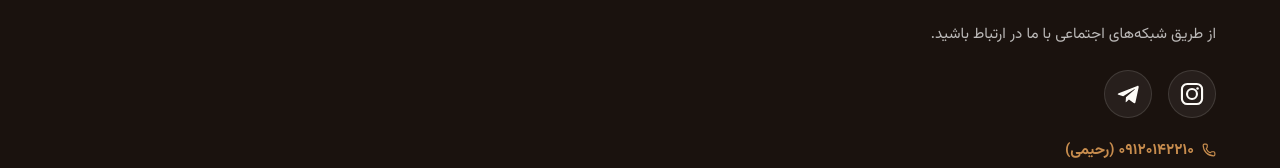
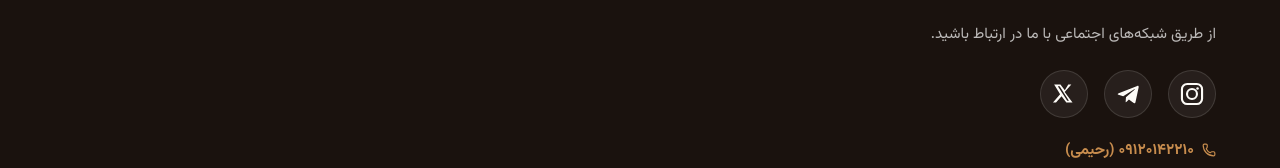
Before and after one commit to mjavadz/keepcoffee, a React (Vite) app: page /cart in a window 1280 px wide. Shown: the part 1089-1257 px from the top of the page. Built offline with nearby package versions, Linux system fonts and the light colour scheme; no server answers.

Commit message:
feat(footer): Add official Twitter/X icon and link to footer social icons

```diff
--- a/src/components/Footer.css
+++ b/src/components/Footer.css
@@ -136,6 +136,25 @@
   fill: #FFFFFF;
 }
 
+.social-link .x-glyph {
+  fill: #FDFBF7;
+  transition: fill 0.25s ease;
+}
+
+.social-link.social-twitter:hover {
+  border-color: rgba(255, 255, 255, 0.4);
+  transform: translateY(-4px);
+  box-shadow: 0 8px 22px rgba(255, 255, 255, 0.25);
+}
+
+.social-link.social-twitter:hover .brand-bg {
+  opacity: 1;
+}
+
+.social-link.social-twitter:hover .x-glyph {
+  fill: #FFFFFF;
+}
+
 .footer-links ul {
   list-style: none;
   display: flex;
--- a/src/components/Footer.jsx
+++ b/src/components/Footer.jsx
@@ -35,6 +35,18 @@ const TelegramIcon = () => (
         className="tg-airplane"
       />
     </g>
+  </svg>
+);
+
+const TwitterXIcon = () => (
+  <svg viewBox="0 0 48 48" fill="none" xmlns="http://www.w3.org/2000/svg" className="social-svg">
+    {/* Clean vector circle background for X / Twitter */}
+    <circle cx="24" cy="24" r="23.5" fill="#000000" className="brand-bg x-bg" />
+    {/* Official X Logo Glyph */}
+    <path
+      d="M28.47 14h3.19l-6.97 7.97 8.2 10.84h-6.42l-5.03-6.58-5.76 6.58h-3.19l7.46-8.52L13.7 14h6.58l4.55 6.01L28.47 14zm-1.12 16.93h1.77L19.43 15.82h-1.9l9.82 15.11z"
+      className="x-glyph"
+    />
   </svg>
 );
 
@@ -98,6 +110,16 @@ export default function Footer() {
               >
                 <TelegramIcon />
               </a>
+              <a
+                href={links.twitter()}
+                target="_blank"
+                rel="noopener noreferrer"
+                aria-label="Twitter / X"
+                className="social-link social-twitter"
+                title="صفحه رسمی توییتر / X کیپ کافی"
+              >
+                <TwitterXIcon />
+              </a>
             </div>
 
             {/* Contacts directly below Instagram and social icons aligned to the right */}
--- a/src/data/site.js
+++ b/src/data/site.js
@@ -21,6 +21,7 @@ export const site = {
   whatsapp: '989120142210',
   instagram: 'keepcoffeeroastery',
   telegram: 'keepcoffeeRoastery',
+  twitter: 'keepcoffee',
   email: 'info@keepcoffee.ir',
   address: 'تهران، کارگاه تخصصی برشته‌کاری کیپ کافی',
   hours: 'هر روز ۹ صبح تا ۹ شب',
@@ -44,6 +45,7 @@ export const links = {
   email: () => `mailto:${site.email}`,
   instagram: () => `https://instagram.com/${site.instagram}`,
   telegram: () => `https://t.me/${site.telegram}`,
+  twitter: () => `https://x.com/${site.twitter}`,
   whatsapp: (text, number = site.whatsapp) =>
     `https://wa.me/${number}${text ? `?text=${encodeURIComponent(text)}` : ''}`,
   telegramShare: (text) =>
```
